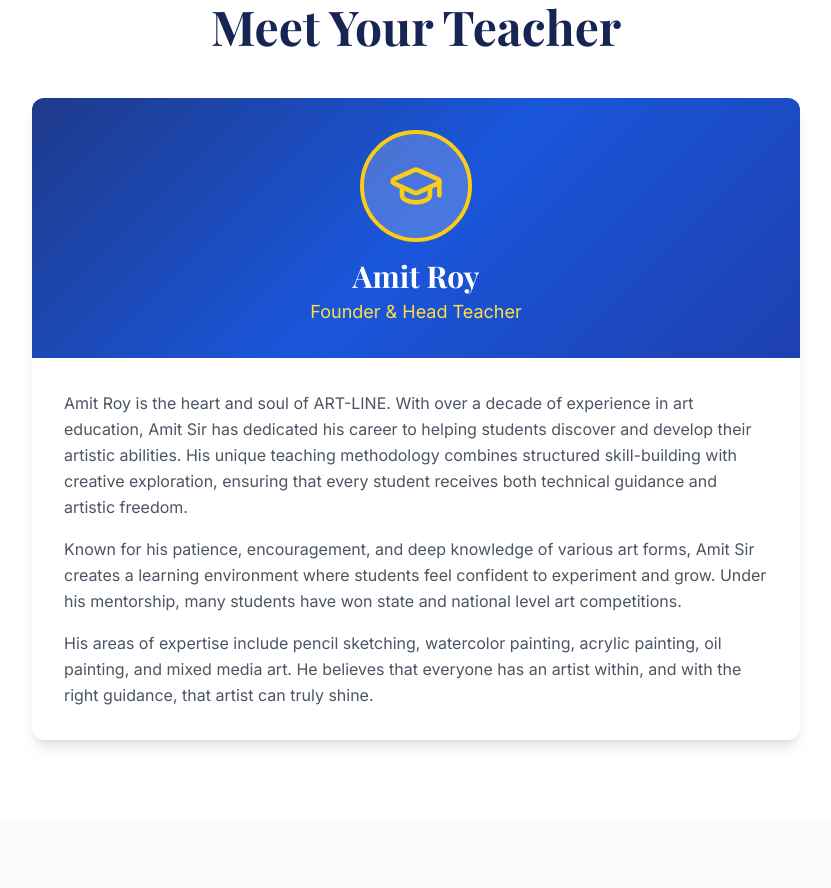
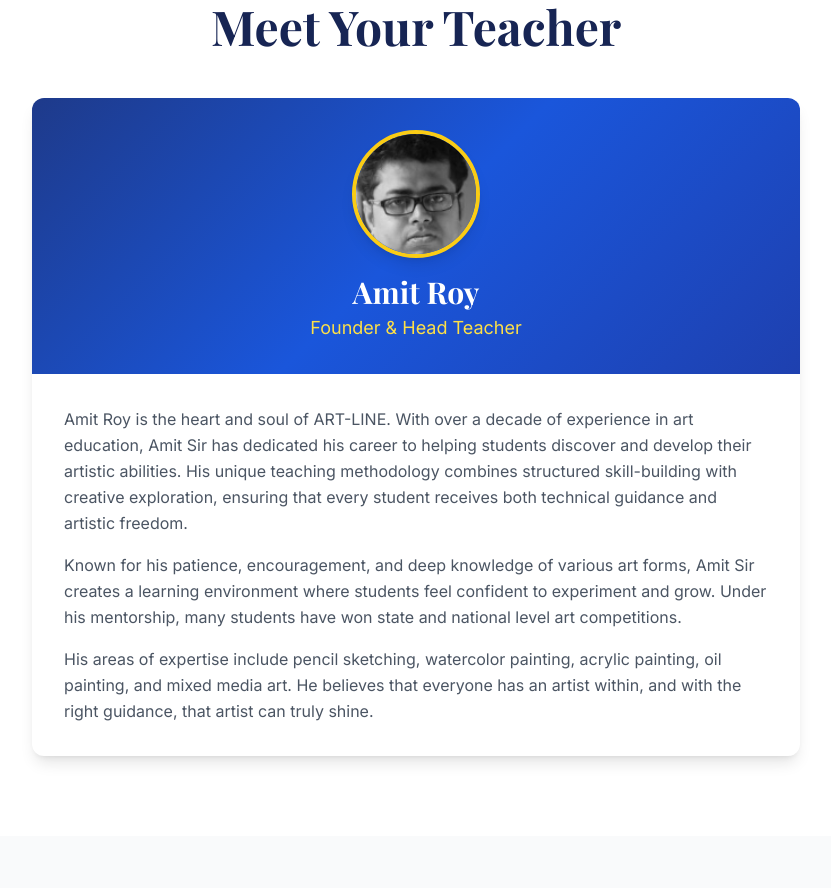
Before and after one commit to riddhimanroy-rivu/client_artschl_website, a React (Vite) app: page /about in a window 1280 px wide. Shown: the part 1500-2388 px from the top of the page, without its empty margins (224-1055 px from the left). Built offline with nearby package versions, Linux system fonts and the light colour scheme; no server answers.

Commit message:
Update Amit Roy's photo on About page

```diff
--- a/src/pages/About.tsx
+++ b/src/pages/About.tsx
@@ -65,8 +65,8 @@ export default function About() {
         </div>
         <div className="max-w-3xl mx-auto bg-white rounded-xl shadow-lg overflow-hidden">
           <div className="bg-gradient-royal p-8 text-center">
-            <div className="w-28 h-28 rounded-full bg-white/20 flex items-center justify-center mx-auto mb-4 border-4 border-gold-400">
-              <GraduationCap className="w-14 h-14 text-gold-400" />
+            <div className="w-32 h-32 rounded-full mx-auto mb-4 border-4 border-gold-400 overflow-hidden shadow-lg">
+              <img src="/assets/image.png" alt="Amit Roy" className="w-full h-full object-cover object-top" />
             </div>
             <h3 className="font-display text-3xl font-bold text-white">Amit Roy</h3>
             <p className="text-gold-300 text-lg mt-1">Founder & Head Teacher</p>
```
